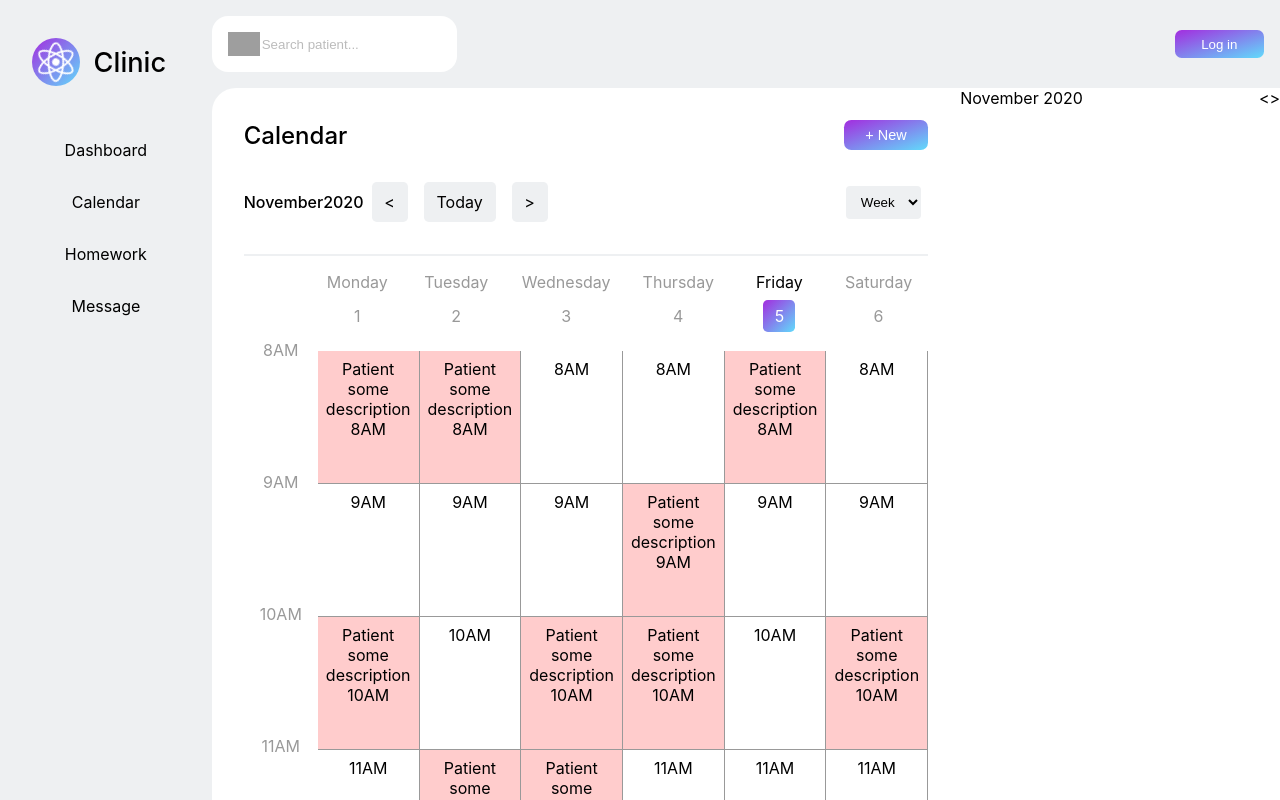
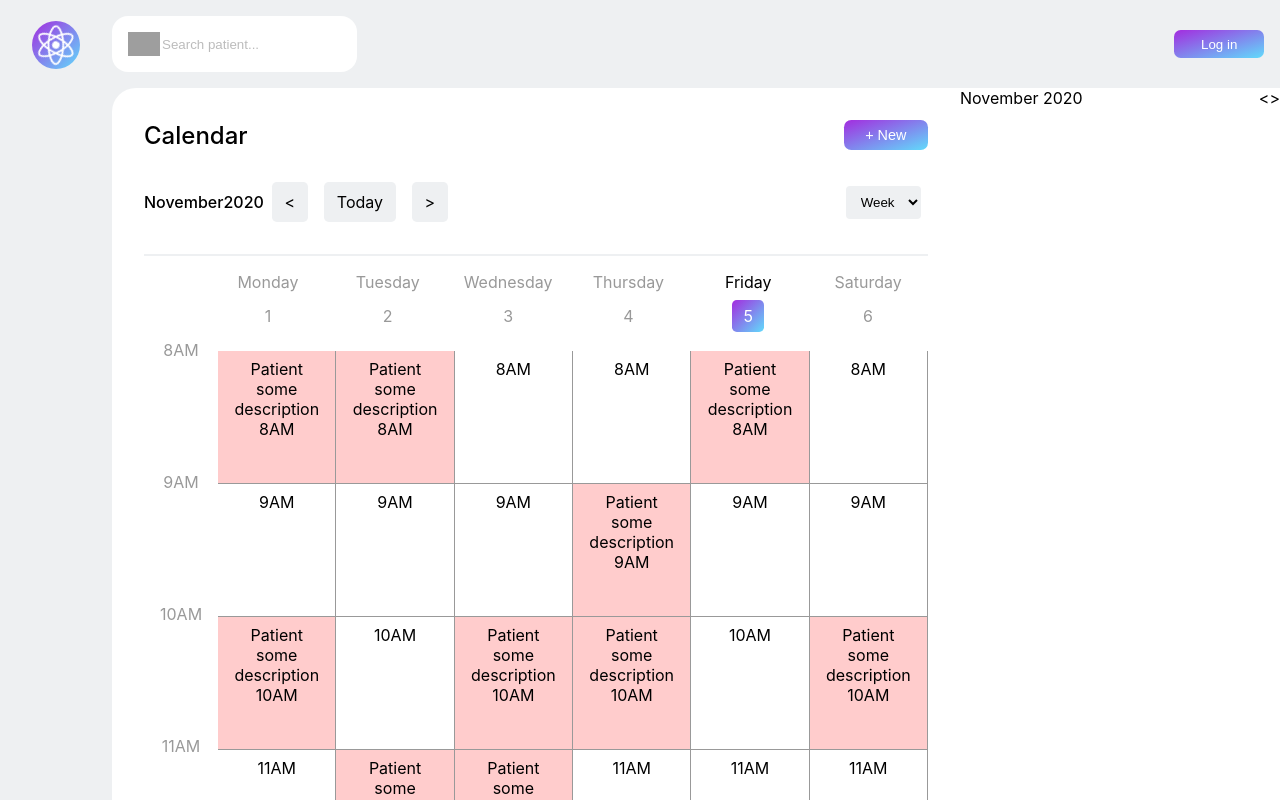
Before and after one commit to yelyzavetanov/clinic, a React (Create React App) app: page / in a window 1280 px wide. Shown: the top 800 px of the page. Built offline with nearby package versions, Linux system fonts and the light colour scheme; grey boxes are pictures that could not be loaded.

Commit message:
Make adaptive main menu (ability to hide it)

```diff
--- a/src/App.js
+++ b/src/App.js
@@ -4,12 +4,16 @@ import MainMenu from "./components/MainMenu/MainMenu";
 import Schedule from "./components/Schedule/Schedule";
 import Sidebar from "./components/Sidebar/Sidebar";
 import Header from "./components/Header/Header";
+import {useState} from "react";
 
 function App() {
+    const [isFullMainMenuShown, setIsFullMainMenuShown] = useState(false);
+
+
     return (
-    <div className={s.App}>
+        <div className={isFullMainMenuShown ? s.fullApp : s.app}>
             <div className={s.menu}>
-            <MainMenu/>
+                <MainMenu isFullMainMenuShown={isFullMainMenuShown} setIsFullMainMenuShown={setIsFullMainMenuShown}/>
             </div>
             <div className={s.mainContent}>
                 <Header/>
--- a/src/App.module.css
+++ b/src/App.module.css
@@ -1,8 +1,16 @@
-.App {
+.app, .fullApp {
     text-align: center;
     display: grid;
+    grid-template-areas: "menu main";
+    transition-duration: 1s;
+}
+
+.fullApp {
     grid-template-columns: 1fr 4fr;
-    grid-template-areas: "menu main";
+}
+
+.app {
+    grid-template-columns: 1fr 15fr;
 }
 
 .mainContent {
--- a/src/components/MainMenu/MainMenu.jsx
+++ b/src/components/MainMenu/MainMenu.jsx
@@ -1,12 +1,17 @@
-import React from "react";
+import React, {useState} from "react";
 import s from "./MainMenu.module.css";
 import Logo from "../common/Logo/Logo";
 
-function MainMenu() {
+function MainMenu(props) {
     return (
         <div className={s.mainMenu}>
+            {props.isFullMainMenuShown
+                ?
+                <div className={s.shownMenu}>
                     <div>
-                <Logo/>
+                        <div onClick={() => props.setIsFullMainMenuShown(false)}>
+                            <Logo isFullLogoShown={true}/>
+                        </div>
                         <div className={s.linkContainer}><a href={""}>Dashboard</a></div>
                         <div className={s.linkContainer}><a href={""}>Calendar</a></div>
                         <div className={s.linkContainer}><a href={""}>Homework</a></div>
@@ -17,6 +22,15 @@ function MainMenu() {
                         <div className={s.linkContainer}><a href={""}>Help</a></div>
                     </div>
                 </div>
+                :
+                <div
+                    className={s.hiddenMenu}
+                    onClick={() => props.setIsFullMainMenuShown(true)}
+                >
+                    <Logo isFullLogoShown={false}/>
+                </div>
+            }
+        </div>
     )
 }
 
--- a/src/components/MainMenu/MainMenu.module.css
+++ b/src/components/MainMenu/MainMenu.module.css
@@ -3,9 +3,9 @@ div a {
     color: #000000;
 }
 
-.mainMenu {
+.shownMenu, .hiddenMenu {
     background: #eef0f2;
-    padding: 2em;
+    padding: 1.3em 2em 2em;
     /*min-height: 100vh;*/
     height: 100%;
     box-sizing: border-box;
@@ -14,6 +14,10 @@ div a {
     justify-content: space-between;
 }
 
+.mainMenu {
+    height: 100%;
+}
+
 .linkContainer {
     padding:  1em 0;
 }
--- a/src/components/common/Logo/Logo.jsx
+++ b/src/components/common/Logo/Logo.jsx
@@ -2,11 +2,13 @@ import React from "react";
 import s from "./Logo.module.css";
 import logo from "../../../logo.svg";
 
-function Logo() {
+function Logo(props) {
     return (
         <div className={s.logo}>
             <div className={s.logoImg}><img src={logo}/></div>
-            <div className={s.title}>Clinic</div>
+            {props.isFullLogoShown &&
+                <div className={s.title}>Clinic</div>
+            }
         </div>
     )
 }
--- a/src/components/common/Logo/Logo.module.css
+++ b/src/components/common/Logo/Logo.module.css
@@ -8,8 +8,6 @@
     color: #fff;
     font-weight: 600;
     font-size: 1.5em;
-    /*background: linear-gradient(to top left, #4ca9df, #a1ffb3);*/
-    /*background: linear-gradient(to top left, #4ca9df, #a32cdf);*/
     background: linear-gradient(to top left, #61dbfb, #a32cdf);
 }
 
@@ -23,7 +21,7 @@
 }
 
 .title {
-    padding: 0.5em;
+    padding: 0 0.5em;
     font-size: 1.7em;
     font-weight: 500;
     /*color: #4ca9df;*/
```
Lines whose indentation alone changed are shown as unchanged.
